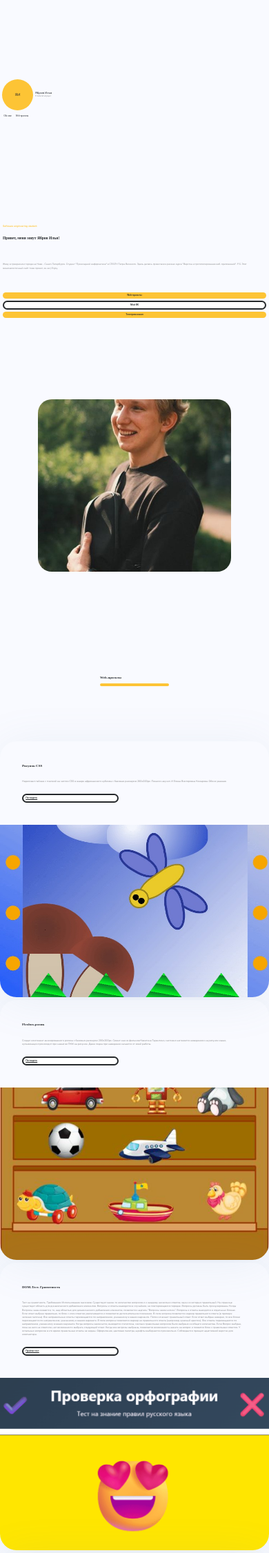
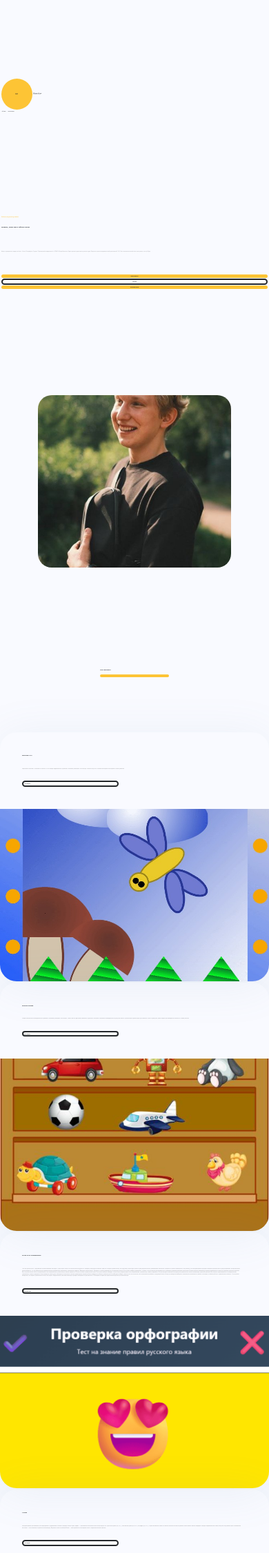
Before and after one commit to IlYabrov/layout_and_prototyping_of_web_apps.github.io, a PHP site: page / in a window 390 px wide. Shown: the top 2252 px of the page at 69% size. Run offline with PHP 8.4, Linux system fonts and the light colour scheme; some web fonts are replaced.

Commit message:
Redo a media directive for mobile adaptability

```diff
--- a/index.css
+++ b/index.css
@@ -75,6 +75,18 @@ html {
 	scroll-behavior: smooth;
 }
 
+@media (max-width: 768px) {
+	html {
+		font-size: 2.5px;
+	}
+}
+
+@media (max-width: 480px) {
+	html {
+		font-size: 2px;
+	}
+}
+
 body {
 	font-size: 4rem;
 	margin: 0;
@@ -116,6 +128,7 @@ a {
 	position: relative;
 	overflow: hidden;
 	transition: all 0.3s ease;
+	text-decoration: none;
 }
 
 .btn::after {
@@ -136,6 +149,7 @@ a {
 }
 
 .btn:hover::after {
+	width: 90%;
 	height: 3px;
 }
 
```
